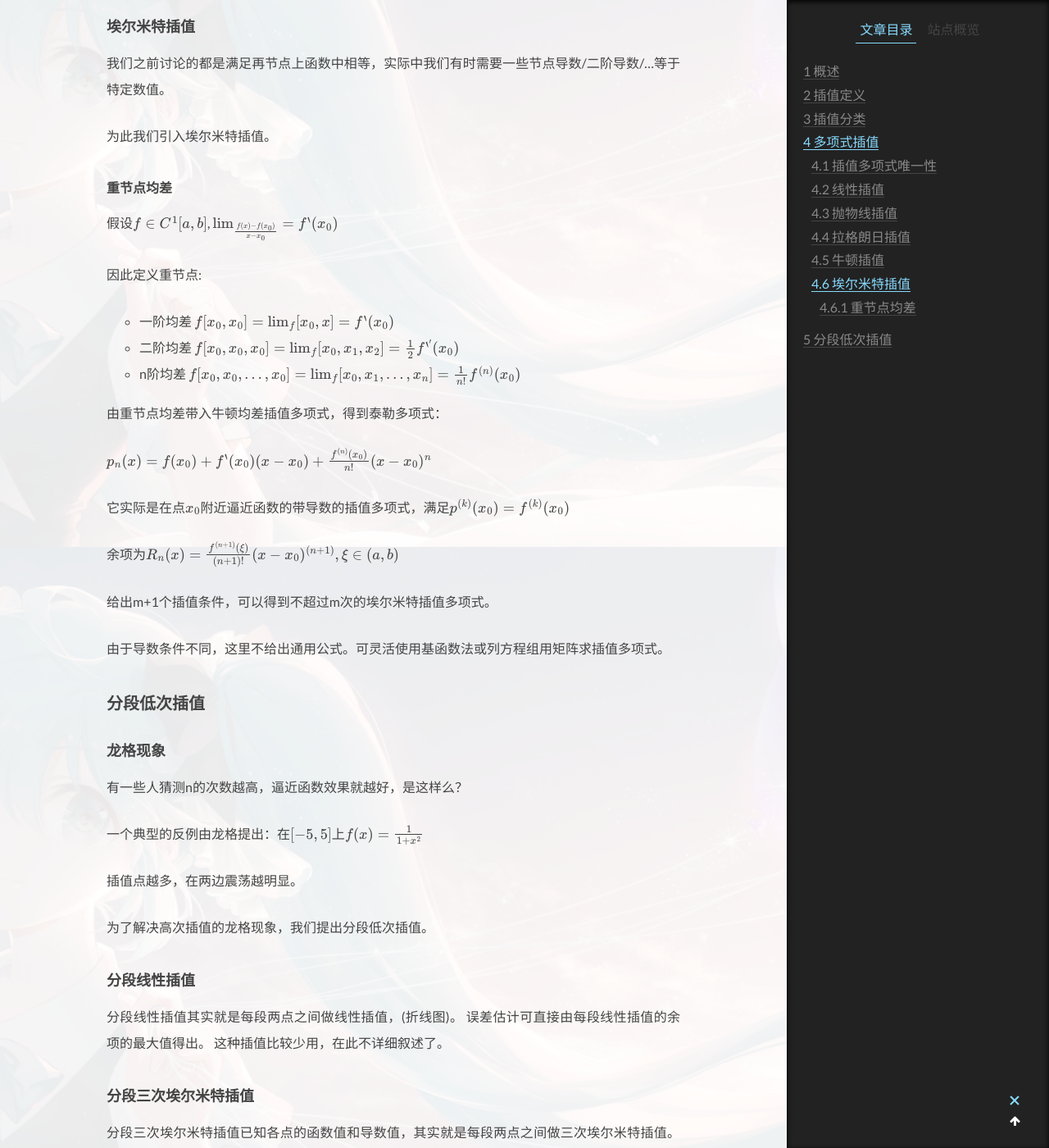
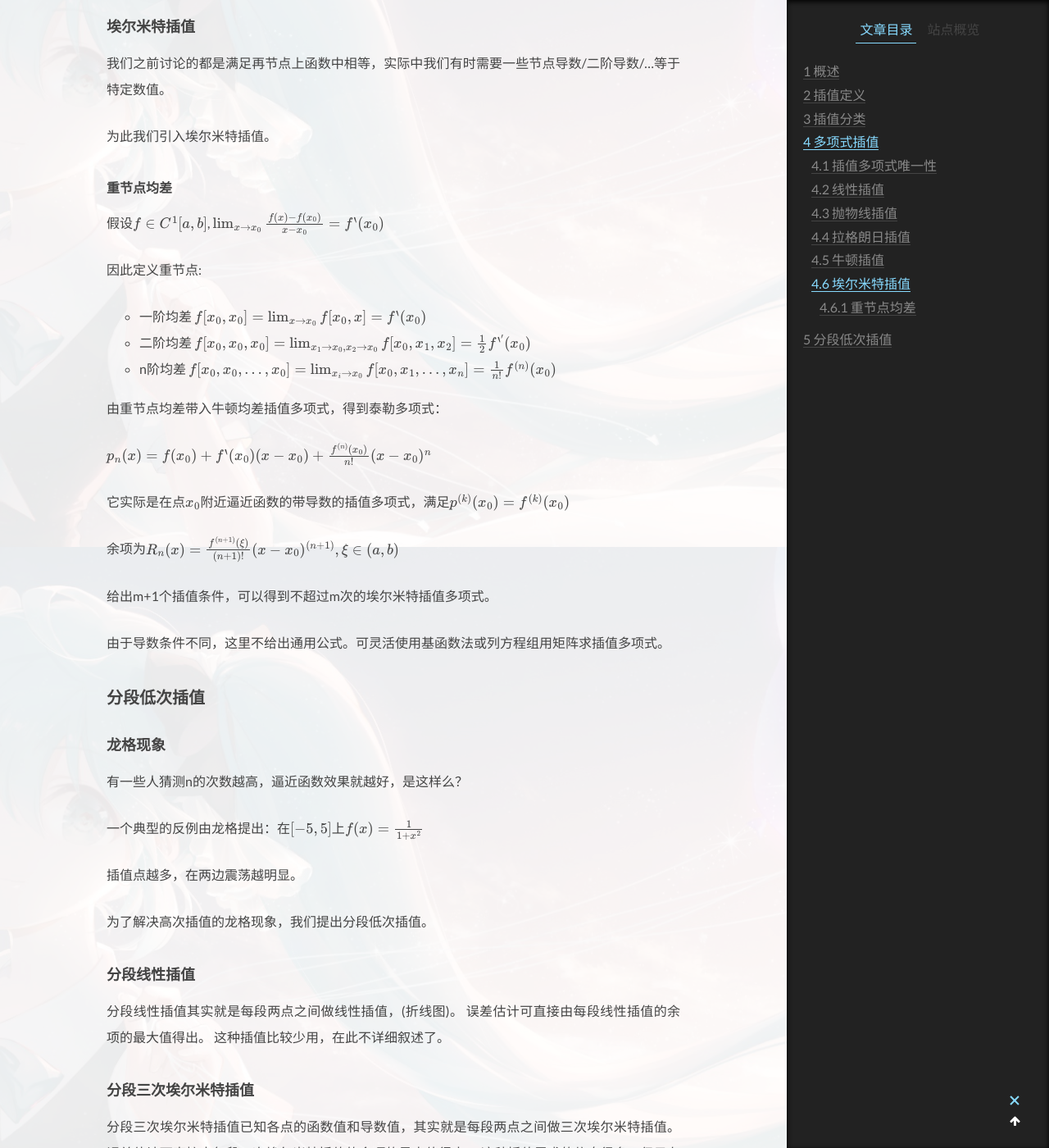
Before and after one commit to PRC-AExcalibur/PRC-AExcalibur.GitHub.io, a Jekyll site: the page built from _posts/2024-11-10-interpolation.md, in a window 1280 px wide and 1400 px high, scrolled down 8333 px. Shown: the whole window at 82% size. Built offline with Jekyll 4.4.1, drawn with Linux system fonts in a browser that asks for light colours; formulas are drawn with MathJax 3; comment, search, counter and statistics services are not loaded.

Commit message:
fix bug of building

```diff
--- a/_posts/2024-11-10-interpolation.md
+++ b/_posts/2024-11-10-interpolation.md
@@ -270,12 +270,12 @@ $p_n(x_0+th) = f_0 + t\Delta h f_0 + \frac{t(t-1)}{2!}\Delta ^2 f_0 + ... + \fra
 为此我们引入埃尔米特插值。
 
 ##### 重节点均差
-假设$f\in C^1 [a,b]$, $ \lim_{{x \to x_0}} \frac{f(x) - f(x_0)}{x-x_0} = f^{'}(x_0) $
+假设$f\in C^1 [a,b]$, $ \lim_{x \to x_0} \frac{f(x) - f(x_0)}{x-x_0} = f^{'}(x_0) $
 
 因此定义重节点:
-- 一阶均差 $ f[x_0,x_0] = \lim_{{x \to x_0}} f[x_0,x] = f^{'}(x_0) $
-- 二阶均差 $ f[x_0,x_0,x_0] = \lim_{{x_1 \to x_0, x_2 \to x_0}} f[x_0,x_1,x_2] = \frac{1}{2} f^{''}(x_0) $
-- n阶均差 $ f[x_0,x_0,...,x_0] = \lim_{{x_i \to x_0}} f[x_0,x_1,...,x_n] = \frac{1}{n!} f^{(n)}(x_0) $
+- 一阶均差 $ f[x_0,x_0] = \lim_{x \to x_0} f[x_0,x] = f^{'}(x_0) $
+- 二阶均差 $ f[x_0,x_0,x_0] = \lim_{x_1 \to x_0, x_2 \to x_0} f[x_0,x_1,x_2] = \frac{1}{2} f^{''}(x_0) $
+- n阶均差 $ f[x_0,x_0,...,x_0] = \lim_{x_i \to x_0} f[x_0,x_1,...,x_n] = \frac{1}{n!} f^{(n)}(x_0) $
 
 由重节点均差带入牛顿均差插值多项式，得到泰勒多项式：
 
```
Also changed, not shown: _posts/2024-12-31-bezier.md (+4 -4 lines).
